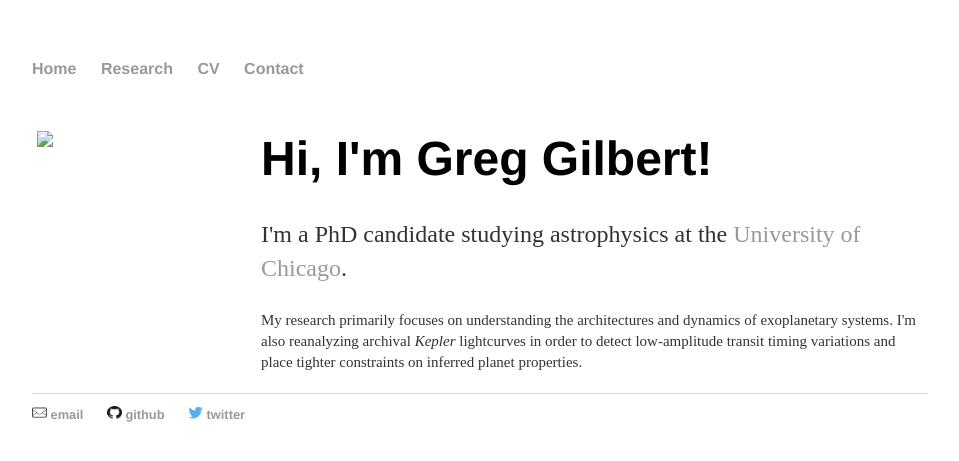
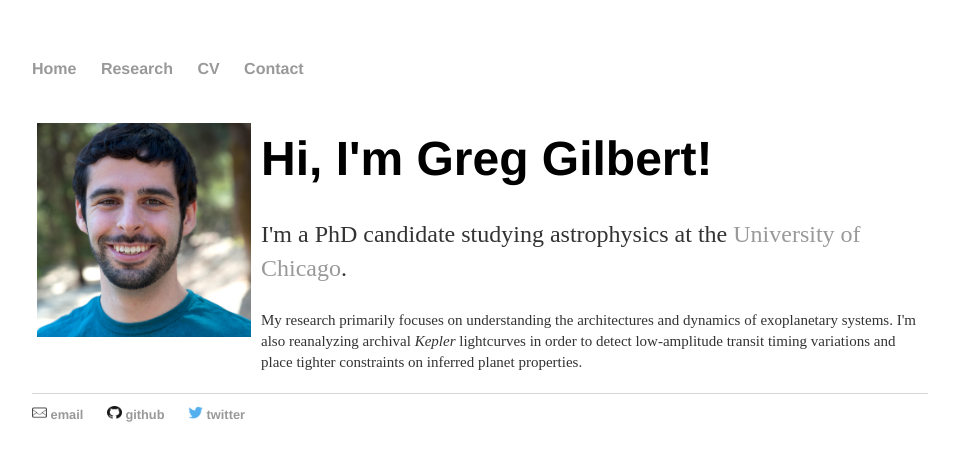
Before and after one commit to gjgilbert/gjgilbert.github.io, a Jekyll site: the page built from index.html, in a window 1280 px wide. Shown: the top 461 px of the page, without its empty margins (160-1119 px from the left). Built offline with Jekyll 4.4.1, drawn with Linux system fonts in a browser that asks for light colours.

Commit message:
Update index.html

```diff
--- a/index.html
+++ b/index.html
@@ -40,7 +40,7 @@ title: Greg Gilbert
 <body>
 	<div class="row">
 	  <div class="column left">
-		<p><img src="headshot.jpg" style="width:100%;"></p>
+		<p><img src="/images/headshot.jpg" style="width:100%;"></p>
 	  </div>
 	  <div class="column right">
 	    <h1>Hi, I'm Greg Gilbert!</h1>
```
